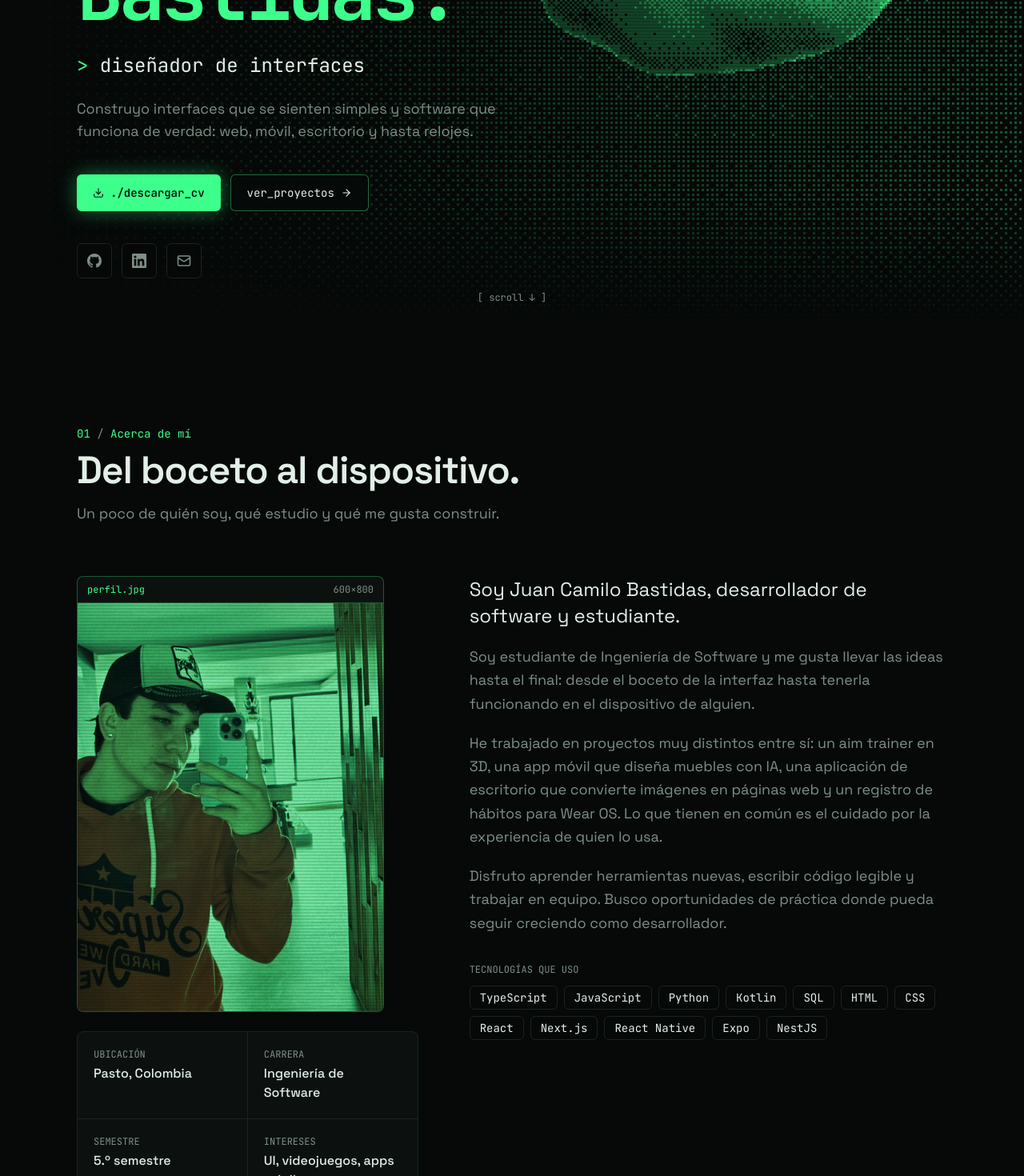
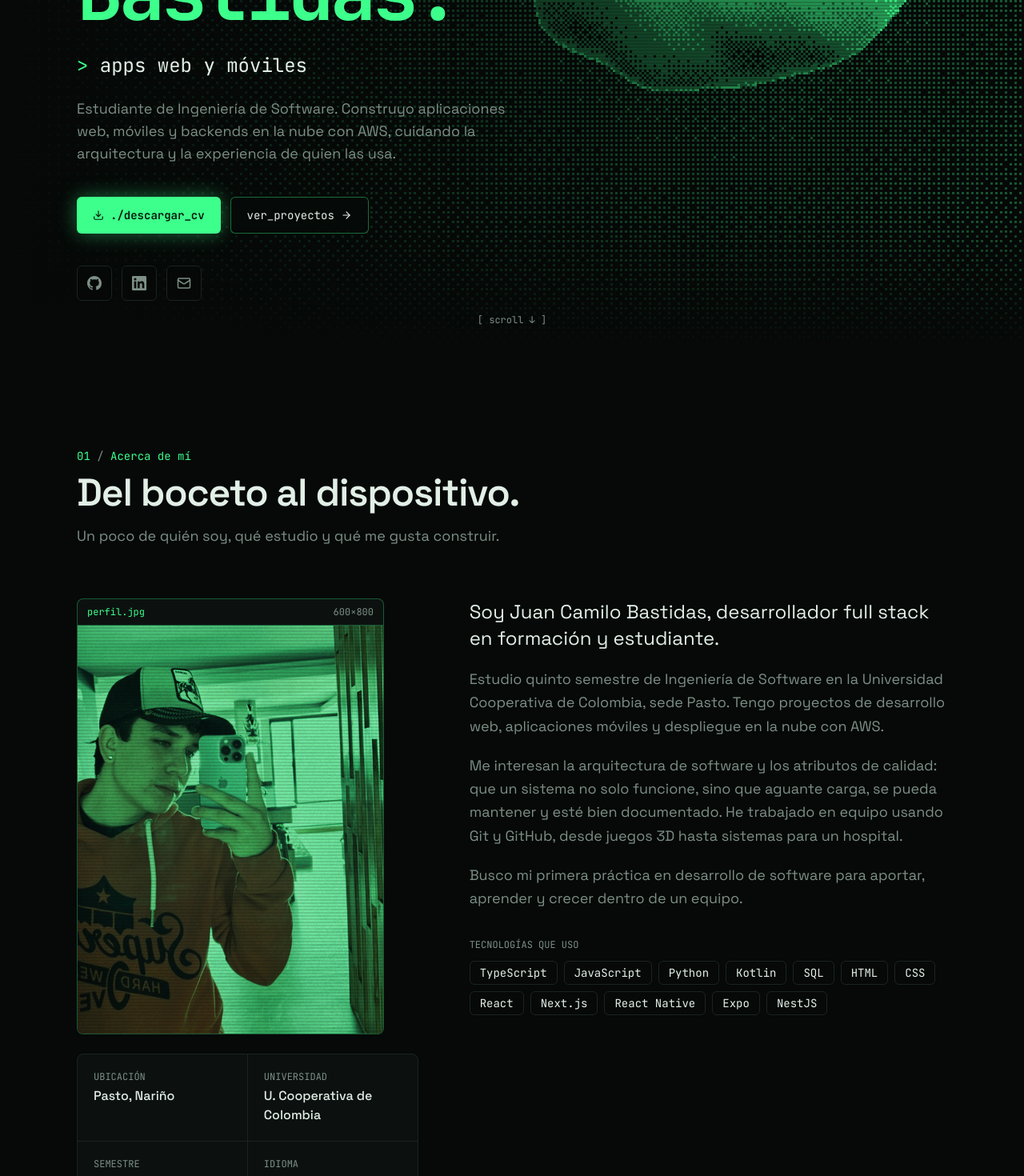
Before and after one commit to Ju4nK1807/Portafolio, a Next.js app: page / in a window 1280 px wide. Shown: the part 580-2050 px from the top of the page at 80% size. Built offline with nearby package versions, Linux system fonts and the light colour scheme; no server answers.

Commit message:
Actualiza datos personales con la información del CV

```diff
--- a/data/site.ts
+++ b/data/site.ts
@@ -1,18 +1,16 @@
 import type { QuickFact, Social } from "@/types";
 
-// Datos personales. Revisa y ajusta todo lo marcado con TODO.
+// Datos personales (tomados de la hoja de vida).
 export const site = {
   name: "Juan Camilo Bastidas",
   firstName: "Juan Camilo",
   initials: "JC",
-  role: "Desarrollador de software",
+  role: "Desarrollador Full Stack en formación",
   tagline:
-    "Construyo interfaces que se sienten simples y software que funciona de verdad: web, móvil, escritorio y hasta relojes.",
-  // TODO: reemplaza por tu correo de contacto público.
-  email: "tu-correo@ejemplo.com",
+    "Estudiante de Ingeniería de Software. Construyo aplicaciones web, móviles y backends en la nube con AWS, cuidando la arquitectura y la experiencia de quien las usa.",
+  email: "juan.bastidaspa18@gmail.com",
   github: "https://github.com/Ju4nK1807",
-  // TODO: reemplaza por la URL de tu perfil de LinkedIn.
-  linkedin: "https://www.linkedin.com/",
+  linkedin: "https://www.linkedin.com/in/juan-bastidas-917697451/",
   cv: "/cv.pdf",
   photo: "/images/perfil-cuadrada.jpg",
   photoPortrait: "/images/perfil.jpg",
@@ -23,10 +21,10 @@ export const site = {
 
 /** Roles que se escriben en el hero, uno tras otro. */
 export const roles: string[] = [
-  "desarrollador de software",
-  "diseñador de interfaces",
-  "creador de apps móviles",
-  "estudiante de ingeniería",
+  "desarrollador full stack",
+  "apps web y móviles",
+  "backends en la nube con AWS",
+  "estudiante de ingeniería de software",
 ];
 
 export const socials: Social[] = [
@@ -35,16 +33,15 @@ export const socials: Social[] = [
   { label: "Correo", href: `mailto:${site.email}`, icon: "mail" },
 ];
 
-// TODO: verifica ubicación, carrera y semestre.
 export const quickFacts: QuickFact[] = [
-  { label: "Ubicación", value: "Pasto, Colombia" },
-  { label: "Carrera", value: "Ingeniería de Software" },
+  { label: "Ubicación", value: "Pasto, Nariño" },
+  { label: "Universidad", value: "U. Cooperativa de Colombia" },
   { label: "Semestre", value: "5.º semestre" },
-  { label: "Intereses", value: "UI, videojuegos, apps móviles" },
+  { label: "Idioma", value: "Español (nativo)" },
 ];
 
 export const aboutParagraphs: string[] = [
-  "Soy estudiante de Ingeniería de Software y me gusta llevar las ideas hasta el final: desde el boceto de la interfaz hasta tenerla funcionando en el dispositivo de alguien.",
-  "He trabajado en proyectos muy distintos entre sí: un aim trainer en 3D, una app móvil que diseña muebles con IA, una aplicación de escritorio que convierte imágenes en páginas web y un registro de hábitos para Wear OS. Lo que tienen en común es el cuidado por la experiencia de quien lo usa.",
-  "Disfruto aprender herramientas nuevas, escribir código legible y trabajar en equipo. Busco oportunidades de práctica donde pueda seguir creciendo como desarrollador.",
+  "Estudio quinto semestre de Ingeniería de Software en la Universidad Cooperativa de Colombia, sede Pasto. Tengo proyectos de desarrollo web, aplicaciones móviles y despliegue en la nube con AWS.",
+  "Me interesan la arquitectura de software y los atributos de calidad: que un sistema no solo funcione, sino que aguante carga, se pueda mantener y esté bien documentado. He trabajado en equipo usando Git y GitHub, desde juegos 3D hasta sistemas para un hospital.",
+  "Busco mi primera práctica en desarrollo de software para aportar, aprender y crecer dentro de un equipo.",
 ];
```
